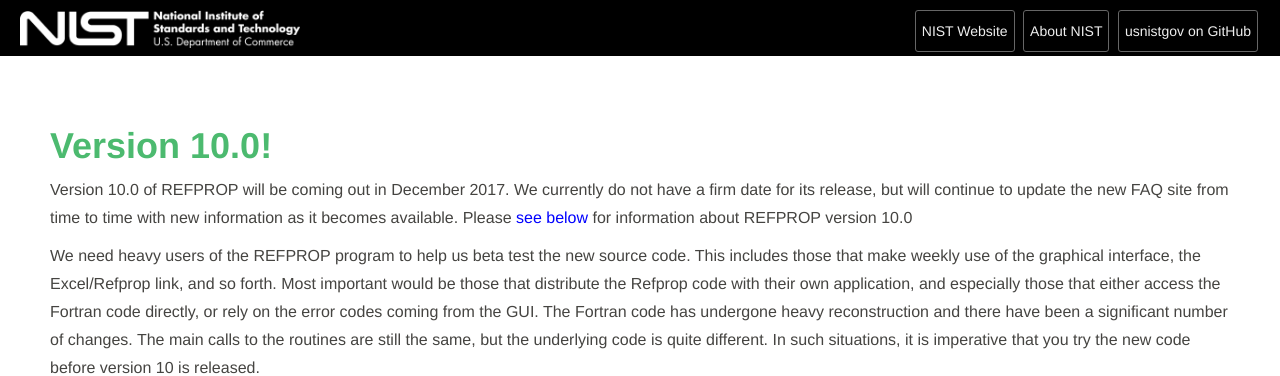
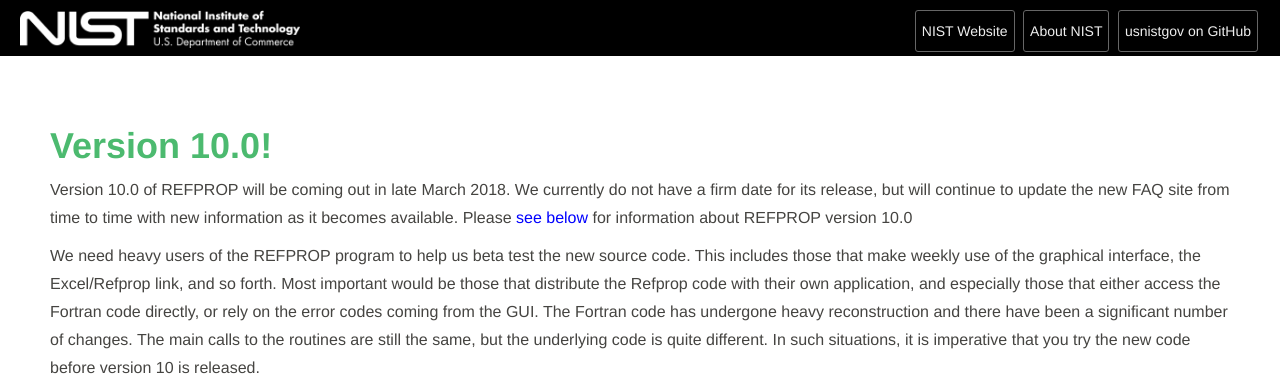
Before and after one commit to usnistgov/REFPROP-docs, a Jekyll site: the page built from index.md, in a window 1280 px wide and 900 px high. Shown: the top 376 px of the window. Built offline with Jekyll 4.4.1, drawn with Linux system fonts in a browser that asks for light colours; nearby versions of some CDN libraries; library files that are not in the unit come from our copies.

Commit message:
Update release date

```diff
--- a/index.md
+++ b/index.md
@@ -5,7 +5,7 @@
 
 # Version 10.0!
 
-Version 10.0 of REFPROP will be coming out in December 2017.  We currently do not have a firm date for its release, but will continue to update the new FAQ site from time to time with new information as it becomes available.  Please [see below](#updates-to-version-100) for information about REFPROP version 10.0
+Version 10.0 of REFPROP will be coming out in late March 2018.  We currently do not have a firm date for its release, but will continue to update the new FAQ site from time to time with new information as it becomes available.  Please [see below](#updates-to-version-100) for information about REFPROP version 10.0
 
 We need heavy users of the REFPROP program to help us beta test the new source code.  This includes those that make weekly use of the graphical interface, the Excel/Refprop link, and so forth.  Most important would be those that distribute the Refprop code with their own application, and especially those that either access the Fortran code directly, or rely on the error codes coming from the GUI.  The Fortran code has undergone heavy reconstruction and there have been a significant number of changes.  The main calls to the routines are still the same, but the underlying code is quite different.  In such situations, it is imperative that you try the new code before version 10 is released.
 
```
